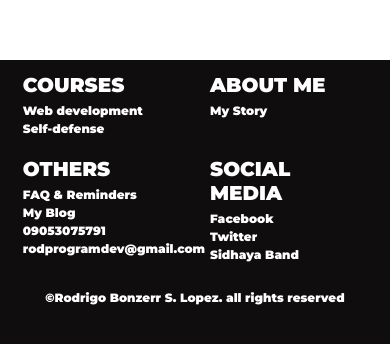
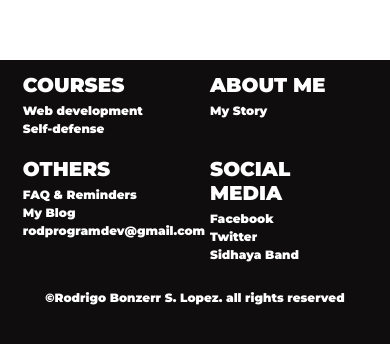
Before and after one commit to rodprogramdev/rodrigobonzerrlopez, a website: page index.html in a window 390 px wide. Shown: the part 6960-7304 px from the top of the page. Drawn offline with nearby package versions, Linux system fonts and the light colour scheme; a web font is replaced by a local one.

Commit message:
update phone number

```diff
--- a/index.html
+++ b/index.html
@@ -679,7 +679,7 @@
                             </li>
                             <li class="footer__item"><a href="#" class="footer__link">FAQ & Reminders</a></li>
                             <li class="footer__item"><a href="https://rodprogramdev.wordpress.com/" class="footer__link">My Blog</a></li>
-                            <li class="footer__item"><a href="#" class="footer__link">09053075791</a></li>
+                            <!-- <li class="footer__item"><a href="#" class="footer__link">09053075791</a></li> -->
                             <li class="footer__item"><a href="#" class="footer__link">rodprogramdev@gmail.com</a></li>
                             <!-- <li class="footer__item"><a href="#" class="footer__link">Terms & Conditions</a></li> -->
 
```
